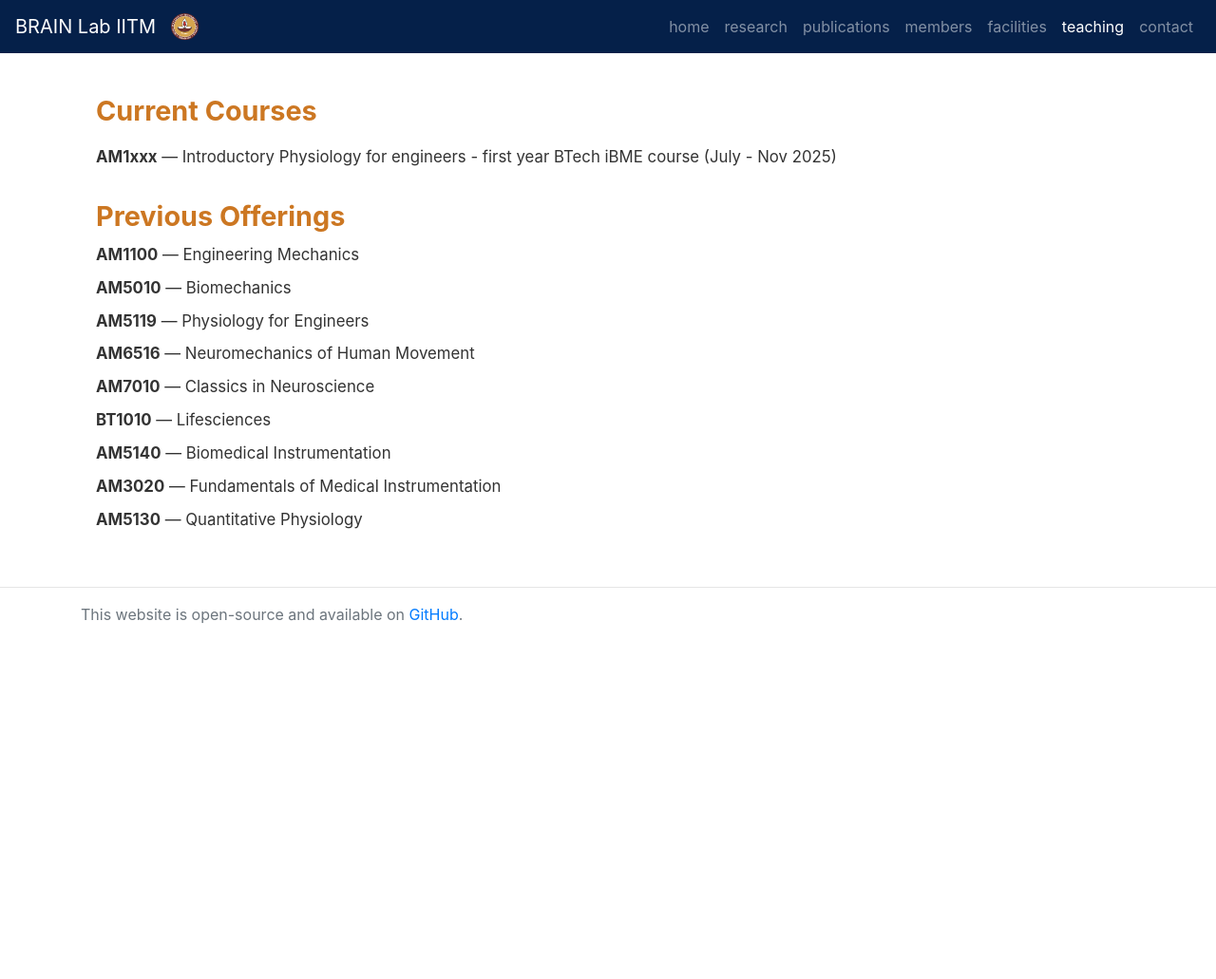
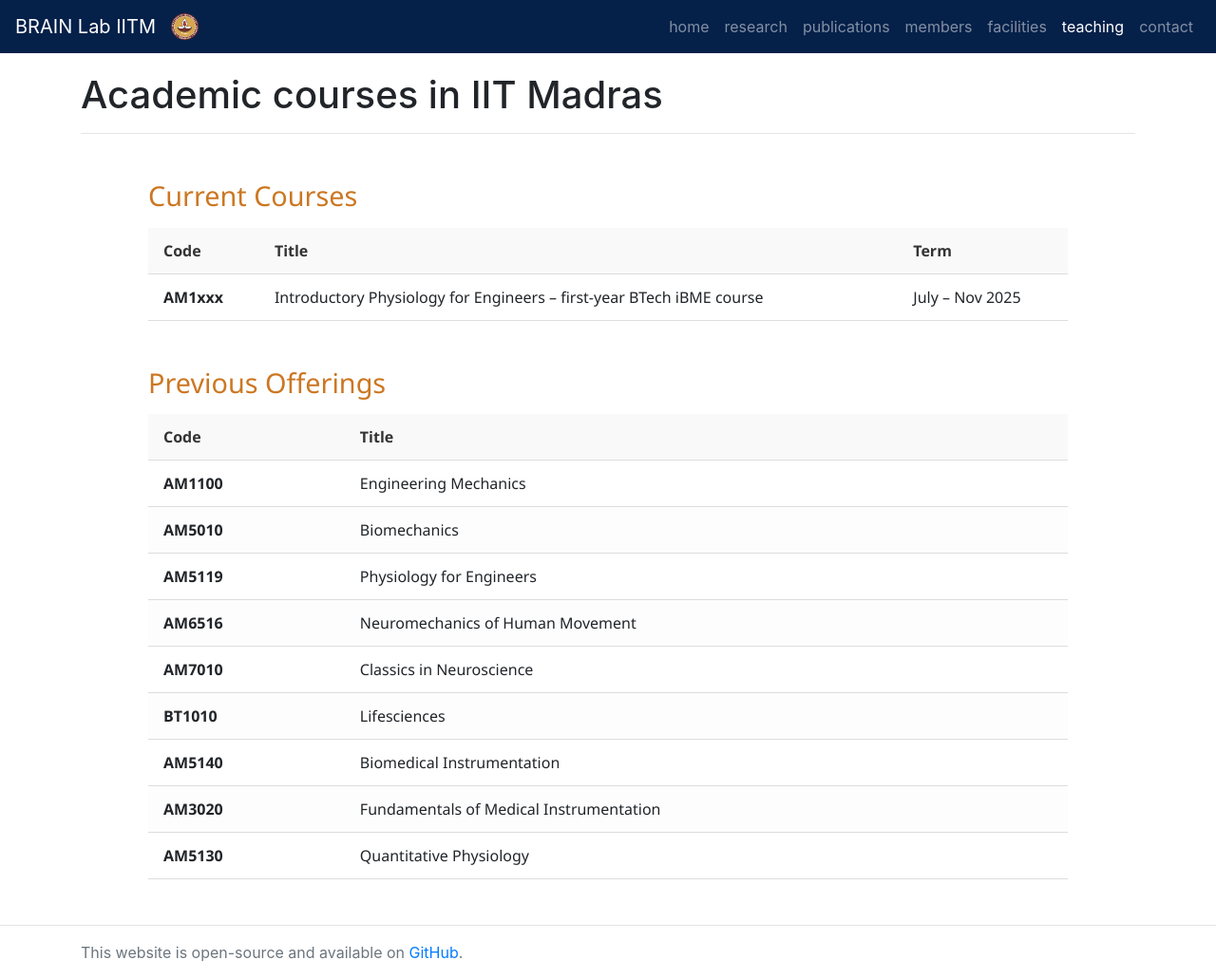
Before and after one commit to BrainLabIITM/BrainLabIITM.github.io, a Jekyll site: the page built from courses/index.md, in a window 1280 px wide. Shown: the whole page at 95% size. Built offline with Jekyll 4.4.1, drawn with Linux system fonts in a browser that asks for light colours; before the commit the page ends 900 px from its top, so only the background shows below that.

Commit message:
course page format

```diff
--- /dev/null
+++ b/_layouts/courses.html
@@ -0,0 +1,96 @@
+{% include header.html %}
+
+<style>
+  .courses-container {
+    max-width: 1000px;
+    margin: 3rem auto;
+    padding: 0 1rem;
+    font-family: 'Segoe UI', sans-serif;
+  }
+
+  .course-section {
+    margin-bottom: 3rem;
+  }
+
+  .course-section h2 {
+    font-size: 1.8rem;
+    color: #CC7722;
+    margin-bottom: 1rem;
+  }
+
+  .course-table {
+    width: 100%;
+    border-collapse: collapse;
+    font-size: 1rem;
+  }
+
+  .course-table th,
+  .course-table td {
+    padding: 0.75rem 1rem;
+    border-bottom: 1px solid #ddd;
+    text-align: left;
+  }
+
+  .course-table th {
+    background-color: #f9f9f9;
+    font-weight: bold;
+    color: #333;
+  }
+
+  .course-table tr:nth-child(even) {
+    background-color: #fdfdfd;
+  }
+</style>
+
+<h1 class="page-title">{{ page.title }}</h1>
+<hr class="divider">
+
+<div class="courses-container">
+  {% if page.current_courses %}
+  <div class="course-section">
+    <h2>Current Courses</h2>
+    <table class="course-table">
+      <thead>
+        <tr>
+          <th>Code</th>
+          <th>Title</th>
+          <th>Term</th>
+        </tr>
+      </thead>
+      <tbody>
+        {% for course in page.current_courses %}
+        <tr>
+          <td><strong>{{ course.code }}</strong></td>
+          <td>{{ course.title }}</td>
+          <td>{{ course.term }}</td>
+        </tr>
+        {% endfor %}
+      </tbody>
+    </table>
+  </div>
+  {% endif %}
+
+  {% if page.previous_courses %}
+  <div class="course-section">
+    <h2>Previous Offerings</h2>
+    <table class="course-table">
+      <thead>
+        <tr>
+          <th>Code</th>
+          <th>Title</th>
+        </tr>
+      </thead>
+      <tbody>
+        {% for course in page.previous_courses %}
+        <tr>
+          <td><strong>{{ course.code }}</strong></td>
+          <td>{{ course.title }}</td>
+        </tr>
+        {% endfor %}
+      </tbody>
+    </table>
+  </div>
+  {% endif %}
+</div>
+
+{% include footer.html %}
--- a/courses/index.md
+++ b/courses/index.md
@@ -1,31 +1,30 @@
 ---
-title: Teaching
-layout: default
+layout: courses
+title: Academic courses in IIT Madras
 group: courses
+
+current_courses:
+  - code: AM1xxx
+    title: Introductory Physiology for Engineers – first-year BTech iBME course
+    term: July – Nov 2025
+
+previous_courses:
+  - code: AM1100
+    title: Engineering Mechanics
+  - code: AM5010
+    title: Biomechanics
+  - code: AM5119
+    title: Physiology for Engineers
+  - code: AM6516
+    title: Neuromechanics of Human Movement
+  - code: AM7010
+    title: Classics in Neuroscience
+  - code: BT1010
+    title: Lifesciences
+  - code: AM5140
+    title: Biomedical Instrumentation
+  - code: AM3020
+    title: Fundamentals of Medical Instrumentation
+  - code: AM5130
+    title: Quantitative Physiology
 ---
-
-<section style="padding: 1.5rem 1rem; font-size: 1.05rem; line-height: 1.7; color: #333;">
-
-<h2 style="color:  #CC7722; font-size: 1.8rem; font-weight: bold; margin-bottom: 1rem;">Current Courses</h2>
-
-<ul style="list-style-type: none; padding-left: 0;">
-  <li style="margin-bottom: 0.5rem;">
-    <span style="font-weight: bold;">AM1xxx</span> — Introductory Physiology for engineers - first year BTech iBME course (July - Nov 2025)
-  </li>
-</ul>
-
-<h2 style="color:  #CC7722; font-size: 1.8rem; font-weight: bold; margin-top: 2rem;">Previous Offerings</h2>
-
-<ul style="list-style-type: none; padding-left: 0;">
-  <li style="margin-bottom: 0.4rem;"><b>AM1100</b> — Engineering Mechanics</li>
-  <li style="margin-bottom: 0.4rem;"><b>AM5010</b> — Biomechanics</li>
-  <li style="margin-bottom: 0.4rem;"><b>AM5119</b> — Physiology for Engineers</li>
-  <li style="margin-bottom: 0.4rem;"><b>AM6516</b> — Neuromechanics of Human Movement</li>
-  <li style="margin-bottom: 0.4rem;"><b>AM7010</b> — Classics in Neuroscience</li>
-  <li style="margin-bottom: 0.4rem;"><b>BT1010</b> — Lifesciences</li>
-  <li style="margin-bottom: 0.4rem;"><b>AM5140</b> — Biomedical Instrumentation</li>
-  <li style="margin-bottom: 0.4rem;"><b>AM3020</b> — Fundamentals of Medical Instrumentation</li>
-  <li style="margin-bottom: 0.4rem;"><b>AM5130</b> — Quantitative Physiology</li>
-</ul>
-
-</section>
```
